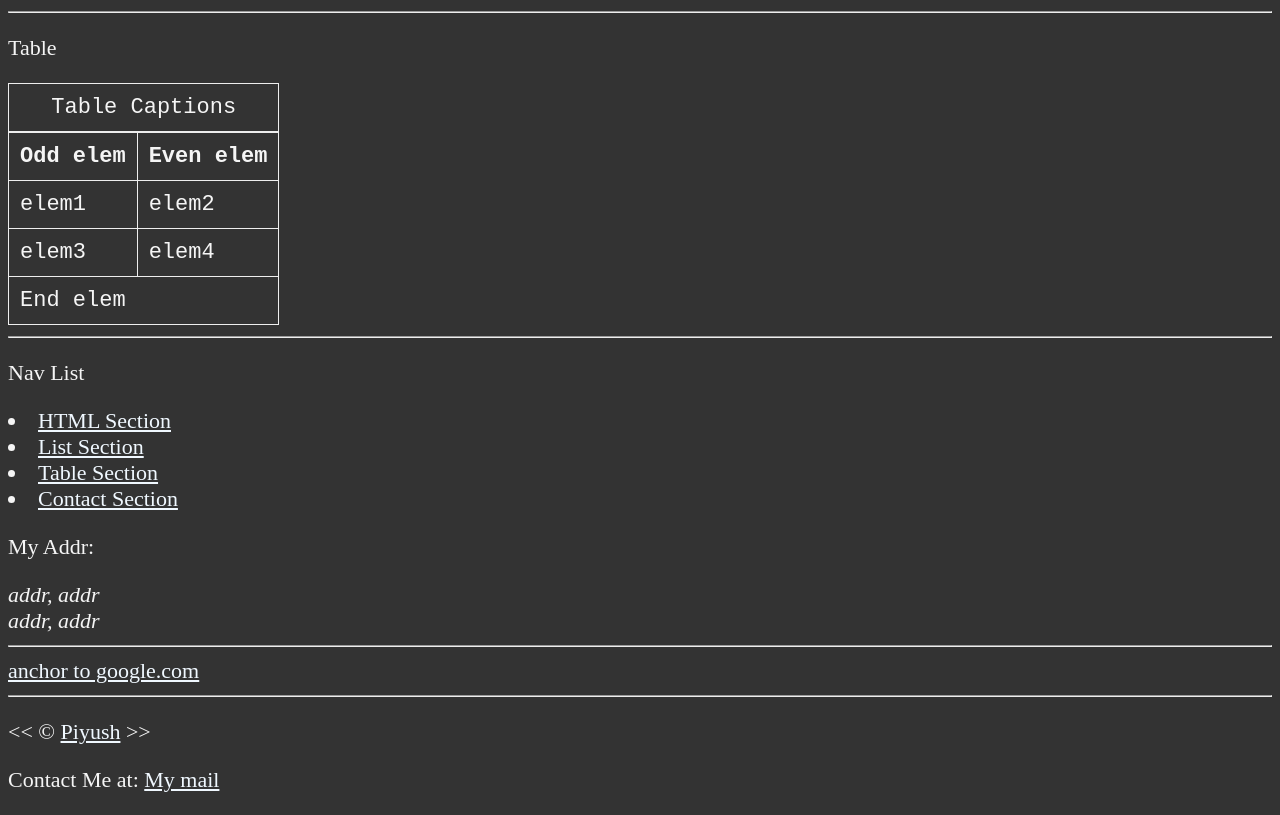
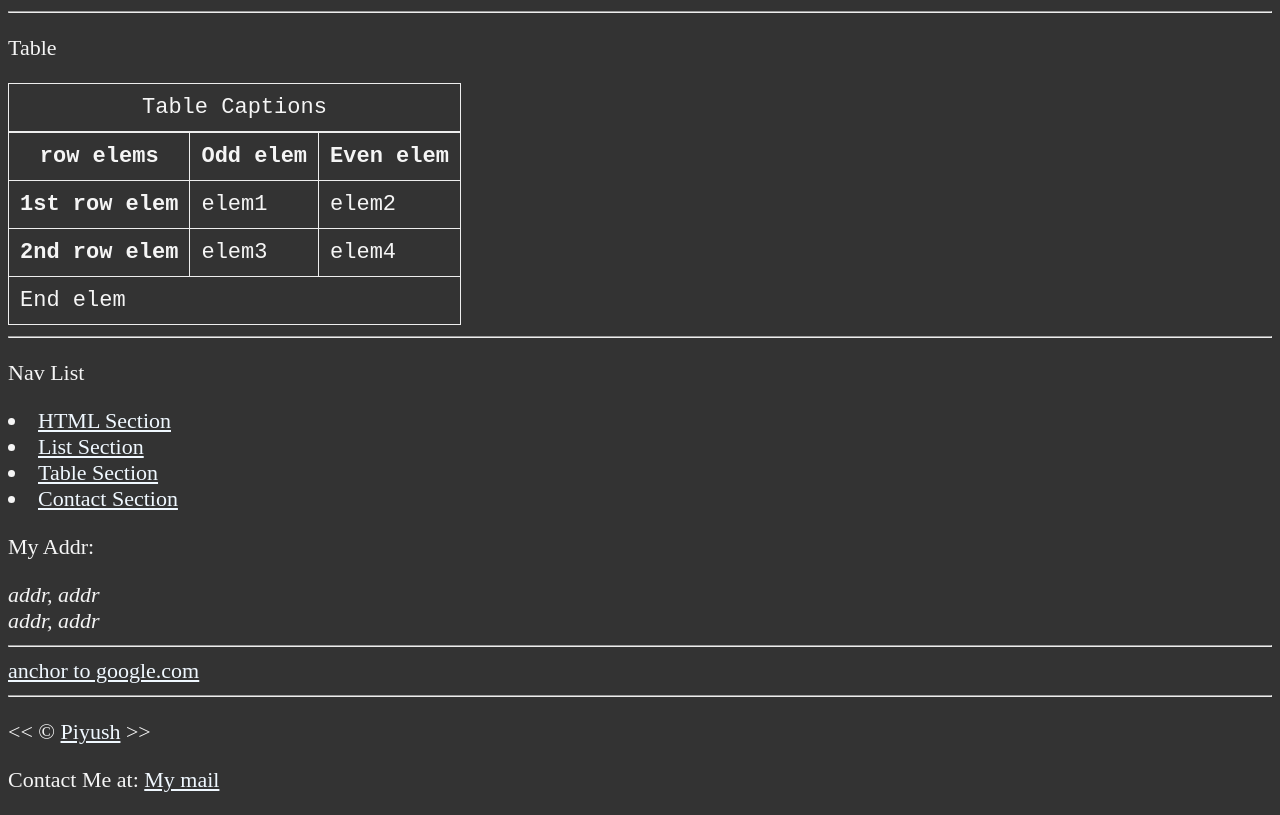
Before and after one commit to PiyushKBhattacharyya/Full-Stack-Development-Course, a plain HTML site: page Frontend/HTML/index.html in a window 1280 px wide. Shown: the part 1100-1915 px from the top of the page. Drawn offline with Linux system fonts and the light colour scheme.

Commit message:
table update

```diff
--- a/Frontend/HTML/index.html
+++ b/Frontend/HTML/index.html
@@ -67,12 +67,14 @@
                     <caption>Table Captions</caption>
                     <thead>
                         <tr>
-                            <th>Odd elem</th>
-                            <th>Even elem</th>
+                            <th>row elems</th>
+                            <th scope="col">Odd elem</th>
+                            <th scope="col">Even elem</th>
                         </tr>
                     </thead>
                     <tbody>
                         <tr>
+                            <th scope="row">1st row elem</th>
                             <td>
                                 elem1
                             </td>
@@ -81,6 +83,7 @@
                             </td>
                         </tr>
                         <tr>
+                            <th scope="row">2nd row elem</th>
                             <td>
                                 elem3
                             </td>
@@ -91,7 +94,7 @@
                     </tbody>
                     <tfoot>
                         <tr>
-                            <td colspan="2">End elem</td>
+                            <td colspan="3">End elem</td>
                         </tr>
                     </tfoot>
                 </table>
```
